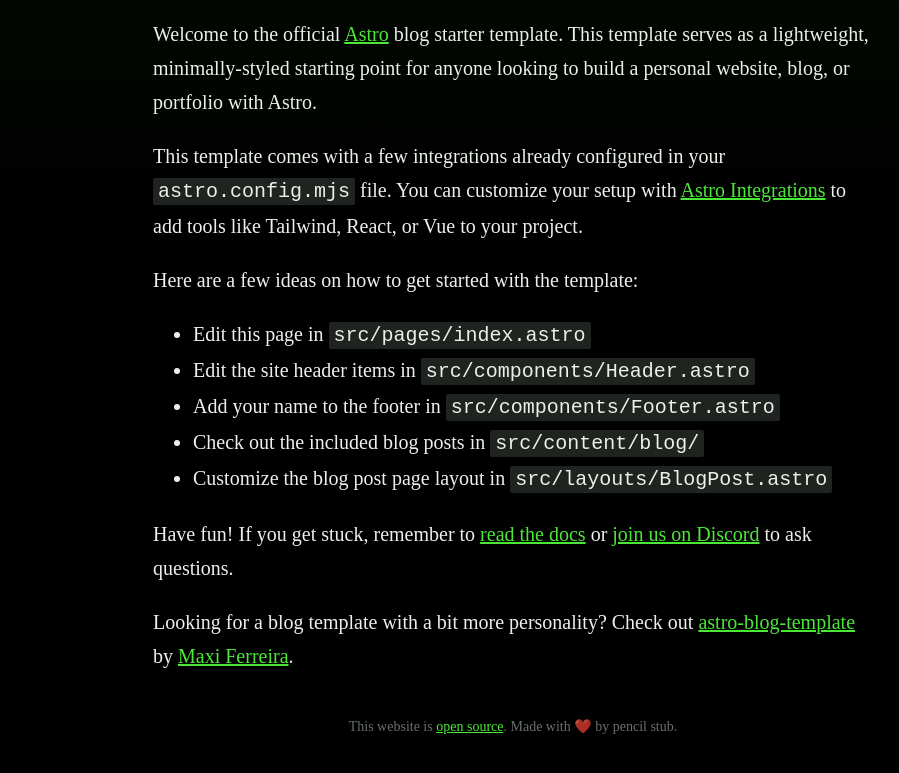
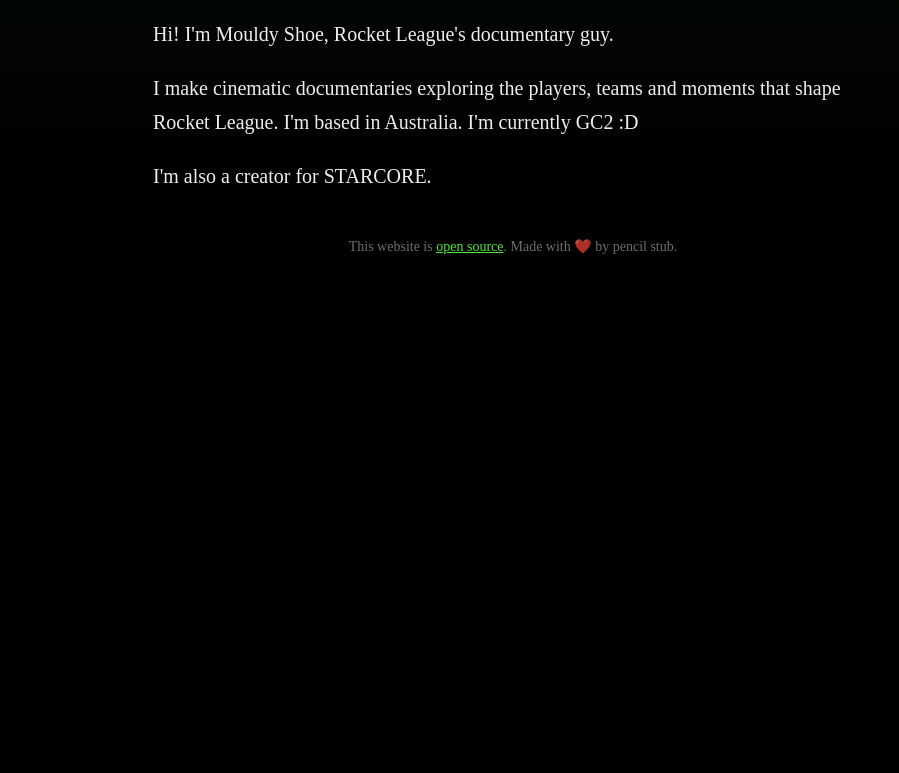
Before and after one commit to tomatopotato17265/mouldyshoe.gg, an Astro site: page / in a window 1280 px wide. Shown: the part 387-1160 px from the top of the page, without its empty margins (127-1026 px from the left). After the commit the page ends 800 px from the top, so only its background shows below. Built offline with nearby package versions, Linux system fonts and the light colour scheme; Astro itself is replaced by a stand-in of ours.

Commit message:
feat(ui): add basic description

```diff
--- a/src/pages/index.astro
+++ b/src/pages/index.astro
@@ -19,35 +19,12 @@ import logo from '../assets/favicon.png';
 				<Image src={logo} alt="Mouldy Shoe logo" width={320} height={320} class="body-logo" />
 				<h1>Mouldy Shoe</h1>
 			</div>
+			<p>Hi! I'm Mouldy Shoe, Rocket League's documentary guy.</p>
 			<p>
-				Welcome to the official <a href="https://astro.build/">Astro</a> blog starter template. This template
-				serves as a lightweight, minimally-styled starting point for anyone looking to build a personal
-				website, blog, or portfolio with Astro.
+				I make cinematic documentaries exploring the players, teams and moments that shape Rocket
+				League. I'm based in Australia. I'm currently GC2 :D
 			</p>
-			<p>
-				This template comes with a few integrations already configured in your
-				<code>astro.config.mjs</code> file. You can customize your setup with
-				<a href="https://astro.build/integrations">Astro Integrations</a> to add tools like Tailwind,
-				React, or Vue to your project.
-			</p>
-			<p>Here are a few ideas on how to get started with the template:</p>
-			<ul>
-				<li>Edit this page in <code>src/pages/index.astro</code></li>
-				<li>Edit the site header items in <code>src/components/Header.astro</code></li>
-				<li>Add your name to the footer in <code>src/components/Footer.astro</code></li>
-				<li>Check out the included blog posts in <code>src/content/blog/</code></li>
-				<li>Customize the blog post page layout in <code>src/layouts/BlogPost.astro</code></li>
-			</ul>
-			<p>
-				Have fun! If you get stuck, remember to
-				<a href="https://docs.astro.build/">read the docs</a>
-				or <a href="https://astro.build/chat">join us on Discord</a> to ask questions.
-			</p>
-			<p>
-				Looking for a blog template with a bit more personality? Check out
-				<a href="https://github.com/Charca/astro-blog-template">astro-blog-template</a>
-				by <a href="https://twitter.com/Charca">Maxi Ferreira</a>.
-			</p>
+			<p>I'm also a creator for STARCORE.</p>
 			<Footer />
 		</main>
 	</body>
```
